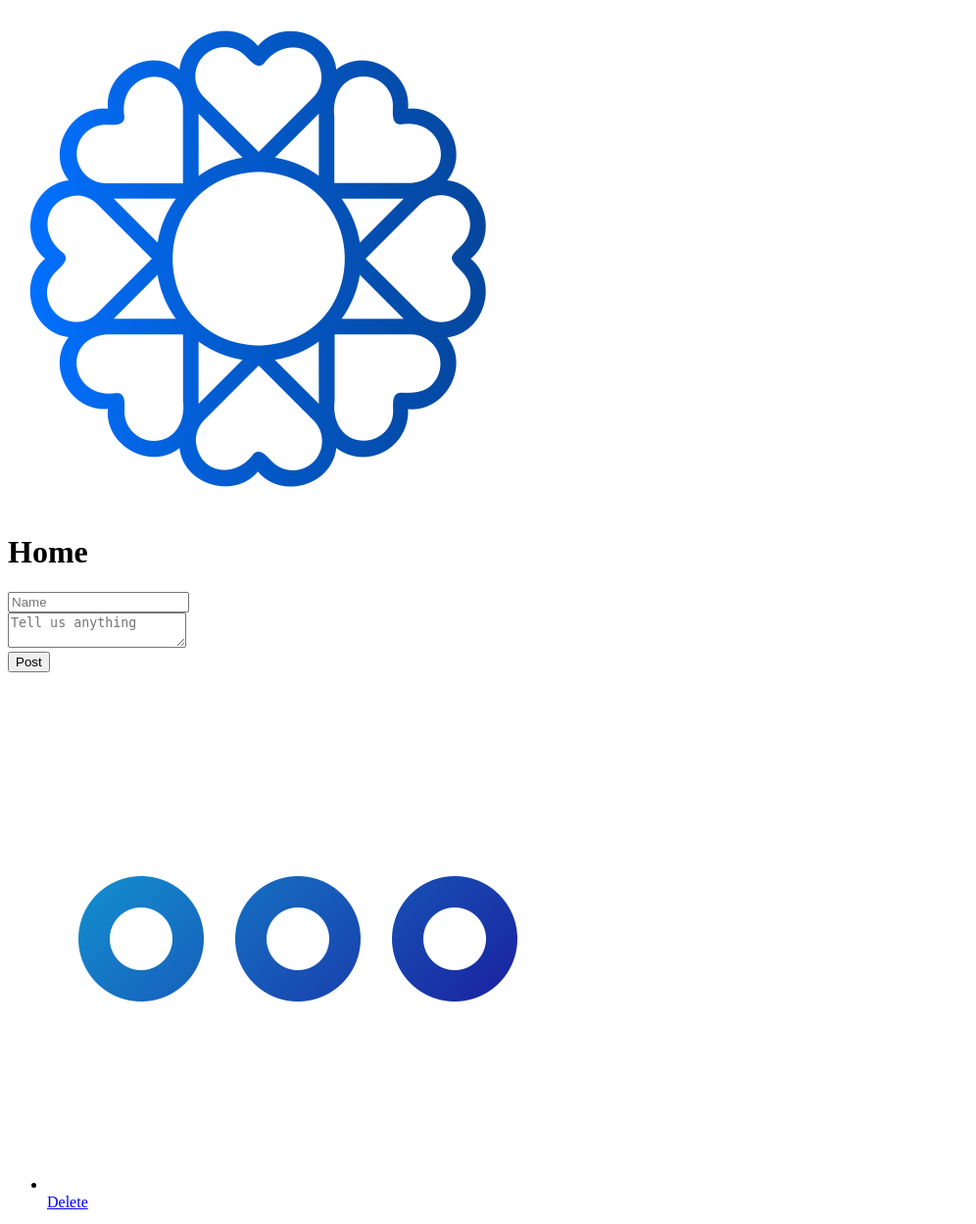
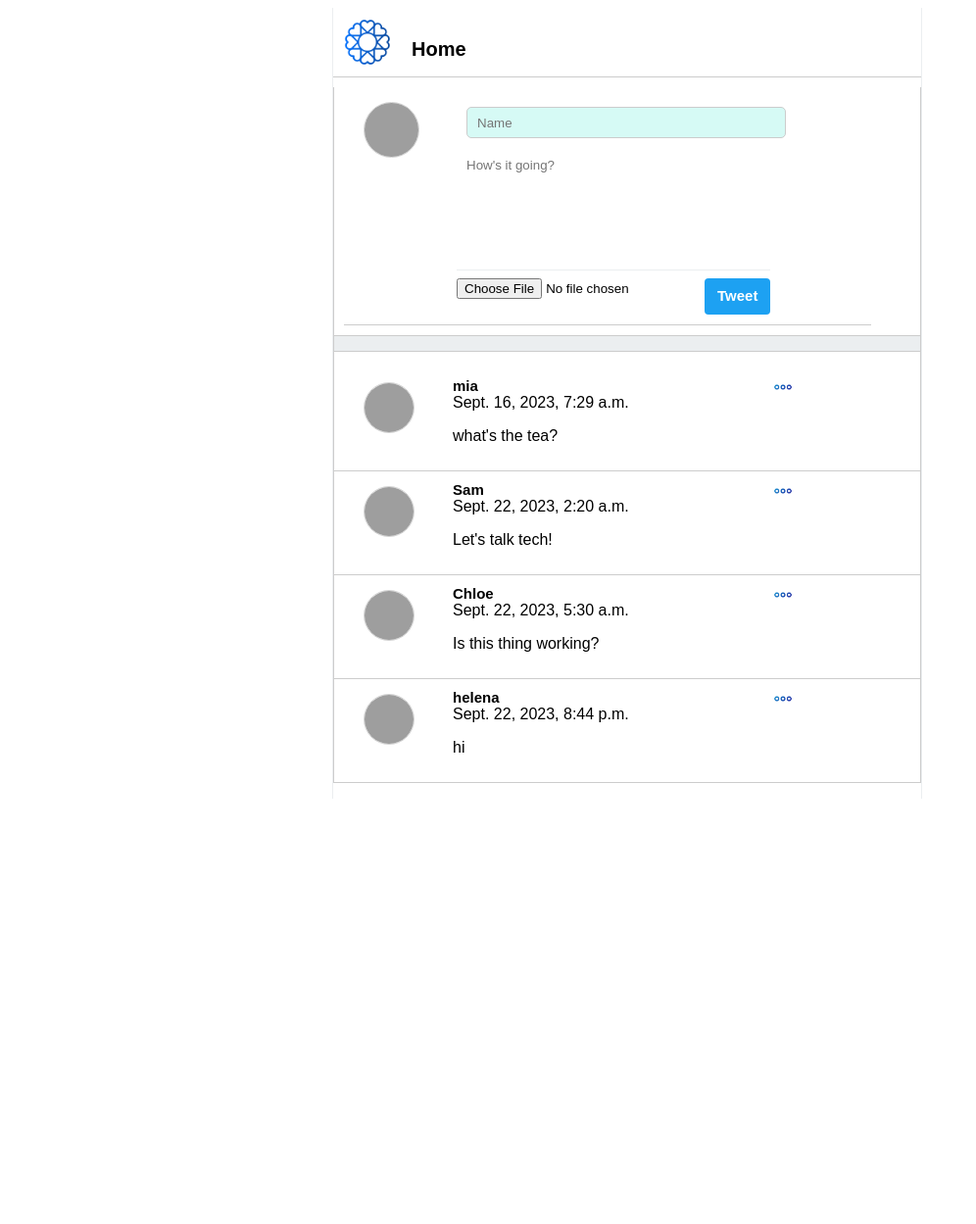
Before and after one commit to techiemia/twttrClone-tech.is, a Django app: page / in a window 1280 px wide. Shown: the top 1249 px of the page at 98% size, without its empty margins (0-996 px from the left). After the commit the page ends 815 px from the top, so only its background shows below. Run offline with Django 4.2, Linux system fonts and the light colour scheme; data comes from the database, SQL or seed files in the repository; both versions use the stored data as it was after the commit; grey boxes are pictures that could not be loaded.

Commit message:
updated with edit page added

```diff
--- a/posts/urls.py
+++ b/posts/urls.py
@@ -4,7 +4,6 @@ from . import views
 urlpatterns = [
     path('', views.index, name='index'),
     path('delete/<int:post_id>/', views.delete, name='delete'),
-
-    path('edit/<int:post_body>/', views.edit, name='edit'),
+    path('edit/<int:post_id>/', views.edit, name='edit'),
 
 ]
--- a/static/css/style.css
+++ b/static/css/style.css
@@ -5,49 +5,32 @@ body {
 }
 .btn {
   background-color: rgb(29, 161, 242);
-  color:white;
-  font-size: 18px;
-  font-weight: bold;
-  border-radius: 3px;
-}
-
-.btn-gray {
-  color:white;
-  background-color:whitesmoke;
-  font-family: Arial, Helvetica, sans-serif;
-}
-
-.btn {
-  background-color: rgb(29, 161, 242);
-  color:white;
+  color: white;
   font-size: 15px;
   font-weight: bold;
-}
-
-.btn-gray {
-  color: white;
-  background-color: rgb(73,73,73);
+  border-radius: 0.25rem;
+  padding: 0.375rem 0.75rem;
+  border: 1px solid transparent;
+  vertical-align: middle;
+  text-decoration: none;
+  text-align: center;
+  line-height: 1.5;
+  display: inline-block;
 }
 
 .btn:hover {
   color: white;
 }
 
-a {
-  font-size:  13px;
-  color: rgb(6, 134, 213);
+.menu a {
+  font-size: 13px;
+  color:rgb(6,134,213);
   text-decoration: none;
 }
-a.btn-gray {
-  color: white;
-}
+
 
 a:visited {
-  color: rgb(2, 148, 239);
-}
-
-a.btn-gray:visited {
-  color: white;
+  color: purple;
 }
 
 .container {
@@ -62,142 +45,90 @@ a.btn-gray:visited {
   max-width: 600px;
   border-left: 1px solid rgb(235, 238, 240);
   border-right: 1px solid rgb(235, 238, 240);
-
 }
-
-a .btn-gray{
-  color: white;
-}
-
-a .visited {
-  color: white;
-}
-.container{
-  padding:0%;
-  min-height: 100%;
-  display: flex;
-  justify-content: center;
-}
-.content {
-  max-width: 600px;
-  height: 100%;
-  margin: 0 auto;
-  border-left: 1px solid #ccc;
-  border-right: 1px solid #ccc;
-  padding: 20px;
-}
-
-.home .content .post_form {
-  width: calc(100%-80px);
-  flex-grow: 1;
-}
-
-.post_form .post_img {
-  padding:5px 15px 10px 10px;
-  width: 80px;
-}
-.post_form .post_img img {
-  width: 75%;
-  border-radius: 50%;
-  border: 1px solid lightgrey;
-}
-
-.main {
-  width: 100%;
-  max-width: 600px;
-  border-left: 1px solid rgb(235, 238, 240);
-  border-right: 1px solid rgb(235, 238, 240);
-}
-
 /*
 Main
-**************************/
+***************************/
 
 .main {
   text-align: left;
 }
 
 .main .main-header {
-  width:50px;
-  margin-right: 20px;
+  display: flex;
+  justify-content: left;
+  align-items: center;
+  padding: 10px;
+  border-bottom: 1px solid #ccc;
 }
 
-.main .main-header .logo {
+.main-header .logo {
   width: 50px;
-  margin-right:20px;
+  margin-right: 20px;
 }
 
 .main .main-header h1 {
   font-size: 20px;
-  line-height: 20px;
+  line-height: 30px;
   margin-bottom: 0;
   font-weight: bold;
 }
 
-.main .main-header {
-  padding:10px;
-  border-bottom: 1px solid rgb(235, 238, 240);
+.content {
+  margin: 0 auto;
+  border-left: 1px solid #ccc;
+  border-right: 1px solid #ccc;
 }
 
-/*
-Home
-*************************/
-
-
-.home .content .post_form .my_icon {
-  width: 80px;
-  padding: 5px 15px 10px 10px;
-}
-
-.home .content .post_form .my_icon img {
-  width:100%;
-  border-radius: 50%;
-  border: 1px solid rgb(235, 238, 240);
-
-}
-
-.home .content .post_form  {
+.home .content .post_form {
   width: calc(100% - 80px);
   flex-grow: 1;
 }
 
-.home .content .edit-image {
-  width: 50%;
-  border-radius: 10px;
-  margin-bottom: 15px;
-  border: 1px solid rgb(197, 199, 201);
+.post_form .post_img {
+  padding: 5px 15px 10px 10px;
+  width: 80px;
+}
+.post_form .post_img img {
+  width: 55px;
+  height: 55px;
+  border-radius: 50%;
+  border: 1px solid lightgrey;
 }
 
-.home .content .post_form input[type=text] {
-  border: 0px;
-  width: 100%;
-  background: #e6fef7;
-  border-radius: 5px;
-  margin-bottom: 10px;
+/*
+Post
+**************************/
+
+.post_form {
+  padding: 20px 40px;
+  border-bottom: 1px solid #ccc;
+  margin: 10px;
   padding: 10px;
+  display: flex;
 }
 
-.home .content .post_form input[type=text]:focus {
-  /* Hide the border during focus */
-  outline: none;
+.post_form .name {
+  width: 95%;
+  margin-bottom: 10px;
+  margin: 10px;
+  padding: 10px;
+  border: 1px solid #ccc;
+  height: 10px;
+  border-radius: 5px;
+  background-color: rgb(214, 250, 245);
 }
 
-.home .content .post_form textarea {
+.post_form textarea {
+  width: 95%;
+  height: 100px;
+  padding: 10px;
+  border: 1px solid #ccc;
   border: 0px;
-  padding: 10px;
-  width: 100%;
-  height: 100px;
-  /* Hide the customizing size area */
+  font-family: Arial, Helvetica, sans-serif;
   resize: none;
 }
-
-.home .content .post_form textarea:focus {
-  /* Hide the border during focus */
-  outline: none;
-  height: 100px;
-}
-
-.home .content .post_form .bottom-area {
+.post_form .bottom-area {
   display: flex;
   flex-wrap: wrap;
   justify-content: space-between;
@@ -205,201 +136,42 @@ Home
   padding-top: 8px;
 }
 
-.home .ditch {
-  height: 15px;
-  border-top: 1px solid rgb(235, 238, 240);
-  border-bottom: 1px solid rgb(235, 238, 240);
-  background-color: rgb(247, 248, 248);
-  border-bottom: 1px solid rgb(235, 238, 240);
-}
-
-
-
-.home .content .posts {
-  padding: 10px;
-  display: flex;
-  border-bottom: 1px solid rgb(235, 238, 240);
-}
-
-.home .content .posts .user {
-  width: 80px;
-  padding: 5px 15px 10px 10px;
-}
-
-.home .content .posts .user img {
-  width: 100%;
-  border-radius: 50%;
-  border: 1px solid rgb(235, 238, 240);
-}
-
-.home .content .posts .name {
-  padding-top: 5px;
-  display: flex;
-  justify-content: space-between;
-}
-
-.home .content .posts .name a {
-  color: rgb(21, 32, 43);
-}
-
-.home .content .posts .name a {
-  color: rgb(21, 32, 43);
-  font-size: 17px;
-  font-weight: bold;
-}
-
-.home .content .posts .name a .datetime {
-  padding-left: 10px;
-  color: rgb(71, 71, 71);
-  font-size: 14px;
-}
-
-.home .content .posts .name .small-menu {
-  padding-right: 10px;
-}
-
-.home .tweet-list .tweet .content {
-  width: calc(100% - 60px);
-}
-
-.home .tweet-list .tweet .content p {
-  font-size: 16px;
-  padding: 8px 0 0 0;
-  margin-bottom: 8px;
-}
-
-.home .tweet-list .tweet .content img.post-image {
-  width: 100%;
-  height: 300px;
-  object-fit: cover;
-  border-radius: 15px;
-  margin-bottom: 10px;
-  margin-right: 5px;
-  border: 1px solid rgb(197, 199, 201);
-}
-
-.home .tweet-list .tweet .content .icon-list {
-  display: flex;
-  margin-top: 15px;
-}
-
-.home .tweet-list .tweet .content .icon-list .comment img {
-  width: 25px;
-  margin-right: 10px;
-  cursor: pointer;
-}
-
-.home .tweet-list .tweet .content .icon-list .comment-count {
-  width: 25px;
-  margin-right: 20px;
-  padding-top: 2px;
-  color: #474747;
-}
-
-.home .tweet-list .tweet .content .icon-list .like img {
-  width: 25px;
-  margin-right: 10px;
-  cursor: pointer;
-}
-
-.home .tweet-list .tweet .content .icon-list .like-count {
-  width: 25px;
-  padding-top: 2px;
-  color: #474747;
-}
-
-@media screen and (max-width:500px) {
-  .home .tweet-list .tweet .user {
-      /* æ¨ªå¹…ã‚’å›ºå®š */
-      width: 60px;
-      padding: 5px 10px 10px 5px;
-  }
-  .bottom-area .btn {
-      margin-top: 10px;
-  }
-}
-
-
-
-/*
-Post
-**************************/
-
-.post_form {
-  padding: 10px;
-  display: flex;
-}
-
-
-.post_form .name {
-  width: 100%;
-  margin-bottom: 10px;
-  margin: 10px;
-  padding: 10px;
-  height: 10px;
-  border: 0px;
-  border-radius: 5px;
-  background-color: rgb(214, 250, 245);
-}
-
-.post_form .submit {
-  width: 75%;
-  margin-bottom: 10px;
-  padding: 10px;
-}
-
-.post_form textarea {
-  width: 100%;
-  height: 100px;
-  padding: 10px;
-  border: 0px;
-  font-family: Arial, Helvetica, sans-serif;
-  resize: none;
-}
-.post_form .bottom-area {
-
-  display: flex;
-  flex-wrap: wrap;
-  justify-content: space-between;
-  border-top: 1px solid #ccc;
-  padding-top: 8px;
+.posts ul {
+  padding: 0;
 }
 
 .block {
   height: 15px;
   border-top: 1px solid #ccc;
   border-bottom: 1px solid #ccc;
-  background-color:rgb(235, 238, 240);
+  background-color: rgb(235, 238, 240);
 }
-
-.posts ul {
-  padding: 10px;
-}
-
 
 .posts li {
   display: flex;
   border-bottom: 1px solid #ccc;
-  padding: 20px 40px;
-  list-style: none;
-  position: relative;
+  padding: 10px;
+}
+
+.posts li .menu_icon {
+  padding-right: 10px;
 }
 
 .posts li .menu_icon img {
   width: 20px;
   position: absolute;
-  top: 40px;
-  right: 15px;
+  /* top: 40px; */
+  right: 36vw;
 }
 
 .posts li .menu {
   display: none;
   position: absolute;
-  top: 68px;
-  right: 15px;
+  /* top: 68px; */
+  right: 36vw;
   border: 1px solid #ccc;
   background-color: whitesmoke;
-  padding: 10px 15px;
+  padding-right: 10px 15px;
   font-size: 13px;
   border-radius: 3px;
 }
@@ -408,19 +180,16 @@ Post
   text-decoration: none;
 }
 
-.posts li .my_icon {
-  flex-basis: 15%;
+.posts li .logo {
+  width: 80px;
+  padding: 5px 15px 10px 10px;
 }
 
-
 .posts li .logo img {
-width: 50px;
-border-radius: 50%;
-border: 1px solid lightgrey;
-}
-
-.posts li .my_icon img {
-  width: 60%;
+  width: 50px;
+  height: 50px;
+  border-radius: 50%;
+  border: 1px solid lightgrey;
 }
 
 .posts li .name_body {
--- a/templates/base.html
+++ b/templates/base.html
@@ -6,23 +6,11 @@
     <meta name="viewport" content="width=device-width, initial-scale=1.0" />
     <meta name="description" content="" />
     <link rel="icon" href="/static/img/flower.png" />
-    <meta name ="description" content="">
-    <!--CSS-->
-    <link href="/static/css/style.css">
-    <!--Bootstrap CSS-->
-    <link href="https://cdn.jsdelivr.net/npm/bootstrap@5.3.2/dist/css/bootstrap.min.css">
     <title>TwttrClone</title>
     {% load static %}
+    <link href="{% static 'css/style.css' %}" rel="stylesheet"/>
   </head>
   <body class="home">
-    <div class="container">
-      <div class="main">
-        <div class="main-header">
-          <img src="/static/img/flower.png" class="logo">
-            <h1> Home </h1>
-        </div>
-        {% block content %} {{content}} {% endblock %}
-      </div>
-    </div>
+    {% block content %} {{content}} {% endblock %}
   </body>
 </html>
--- a/templates/post.html
+++ b/templates/post.html
@@ -1,25 +1,39 @@
-{% extends "base.html"%} {% block content %}{% load static %}
+{% extends "base.html" %} {% block content %} {% load static %}
 
+<div class="container">
+      <div class="main">
+        <div class="main-header">
+          <img src="/static/img/flower.png" class="logo" />
+            <h1> Home </h1>
+        </div>
         <section class="content">
-  <section class="post_form">
-    <form action="/" method="POST">
+        <div class="post_form">
+          <div class="post_img">
+            <img src="/static/img/user_img.jpeg" class="">
+        </div>
+        <form action="/tweetAdd/" method="POST" enctype="multipart/form-data">
         {% csrf_token %}
           <input type="text" class="name" name="name" placeholder="Name" required />
           <br />
-      <textarea name="body" class="body" placeholder="Tell us anything" required></textarea>
-      <br />
-      <input type="submit" class="submit" value="Post" />
+          <textarea name="body" class="body" placeholder="How's it going?" required></textarea>
+          <div class="bottom-area">
+            <div class="img-upload">
+              <input class="form-contorl form-contorl-sm" name="image" type="file">
+            </div>
+            <button type="submit" class="btn">Tweet</button>
+          </div>
         </form>
-  </section>
+      </div>
+    <div class="block"></div>
     <section class="posts">
       <ul>
-      {% for post in posts %}
+        {% for post in posts %} {% load static %}
         <li>
           <div class="menu_icon">
-          <img class="menu_icon js-menu-icon" src="{% static 'img/more.png' %}"/>
-        </div>
+            <img class="menu_icon js-menu-icon" src="/static/img/more.png"/>
             <div class="menu">
-            <a href="/delete/{{ post.id }}/">Delete</a>
+              <a href="/delete/{{ post.id }}/">Delete</a> <br>
+              <a href="/edit/{{ post.id }}/">Edit Post</a>
             </div>
           </div>
           <div class="logo">
@@ -30,12 +44,14 @@
             <div class="datetime">{{ post.created_at }}</div>
             <p>{{ post.body }}</p>
             <a href="/delete/{{ post.id }}/"></a>
-          <a href="/edit/{{ post.body }}/"></a>
+            <a href="/edit/{{ post.id }}/"></a>
           </div>
         </li>
         {% endfor %}
       </ul>
     </section>
+  </div>
+</div>
 <script
     src="https://code.jquery.com/jquery-3.7.1.js"
     integrity="sha256-eKhayi8LEQwp4NKxN+CfCh+3qOVUtJn3QNZ0TciWLP4="
```
Also changed, not shown: other parts of static/css/style.css (+152 -1 lines), templates/edit.html (+31 -0 lines), db.sqlite3, posts/migrations/0004_alter_post_id.py (added). Lines whose indentation alone changed are shown as unchanged.
